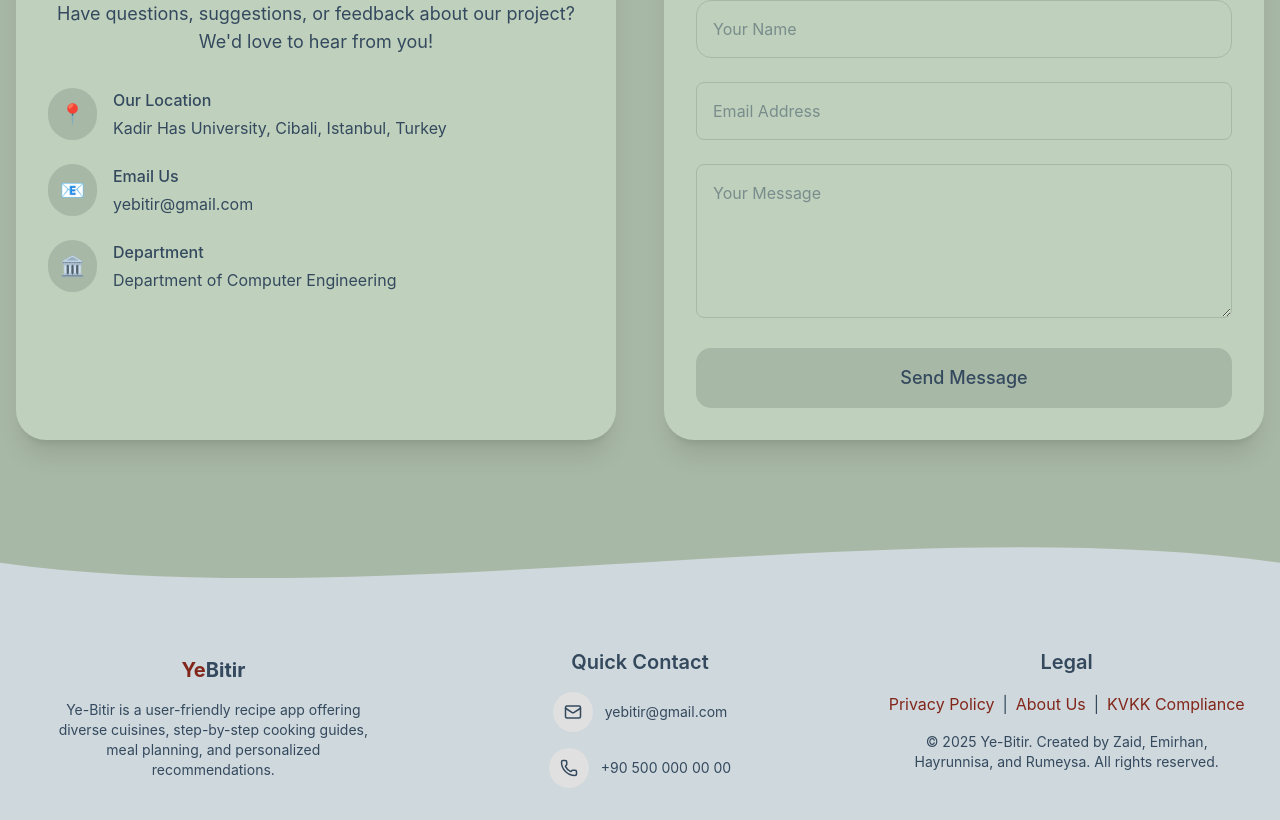
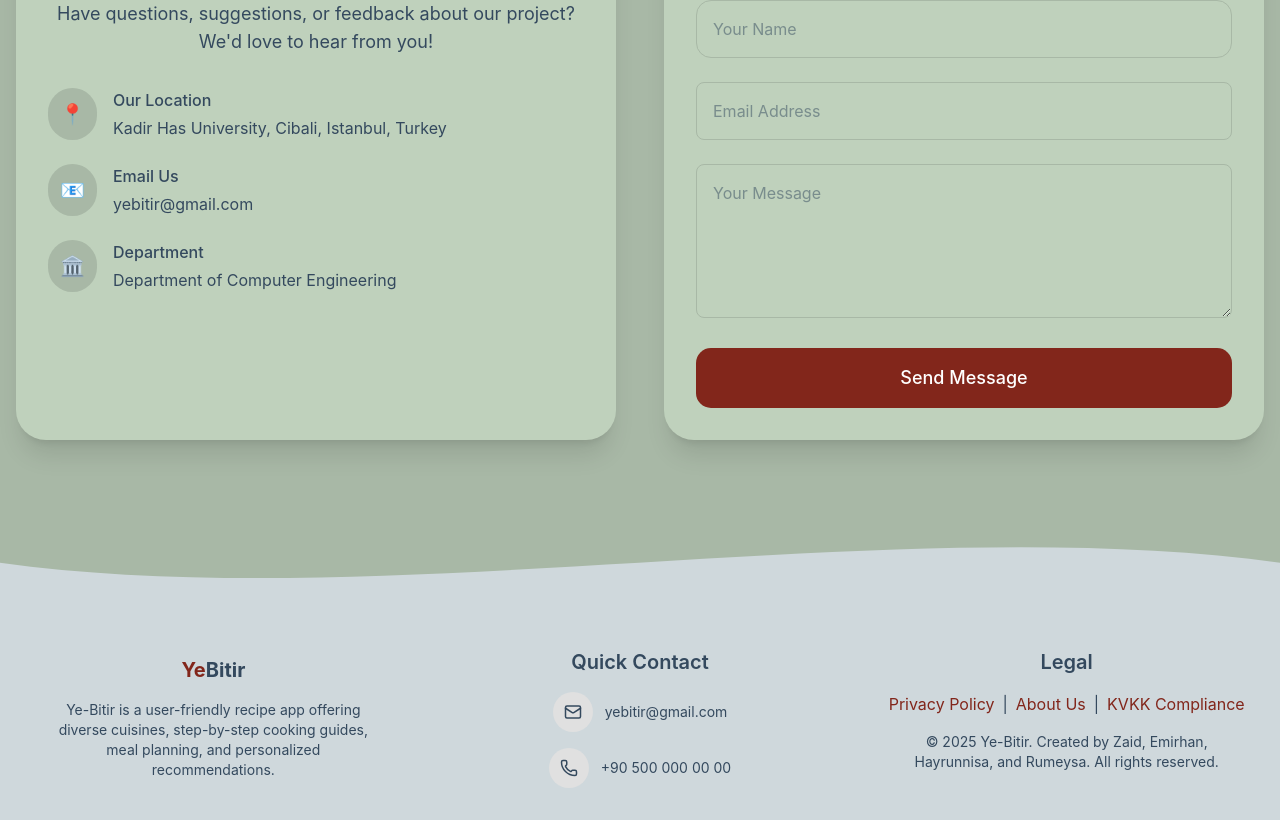
Before and after one commit to Emirhan-Kara/Ye-Bitir, a React (Vite) app: page /about in a window 1280 px wide. Shown: the part 2919-3739 px from the top of the page. Built offline with nearby package versions, Linux system fonts and the light colour scheme.

Commit message:
Your commit message here

```diff
--- a/src/components/AboutUs.jsx
+++ b/src/components/AboutUs.jsx
@@ -441,7 +441,7 @@
     </div>
     <button
       type="submit"
-                style={{ backgroundColor: theme.core.containerHoover, color: theme.core.text }}
+      style={{ backgroundColor: theme.headerfooter.logoRed, color: "#ffffff" }}
       className="py-4 px-8 rounded-[15px] hover:shadow-lg transition-all duration-300 w-full cursor-pointer font-medium text-lg hover:scale-[1.02]"
     >
       Send Message
```
Lines whose indentation alone changed are shown as unchanged.
